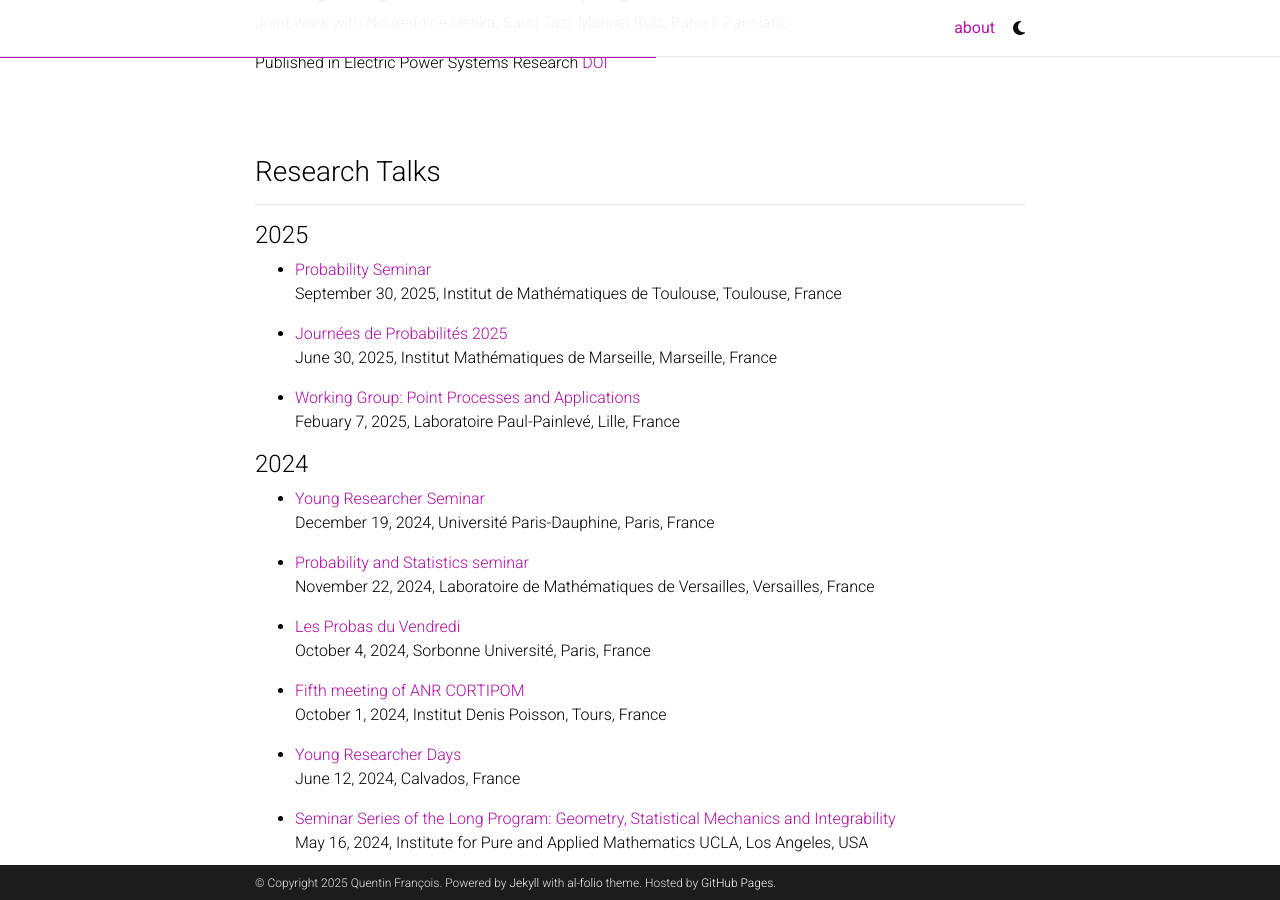
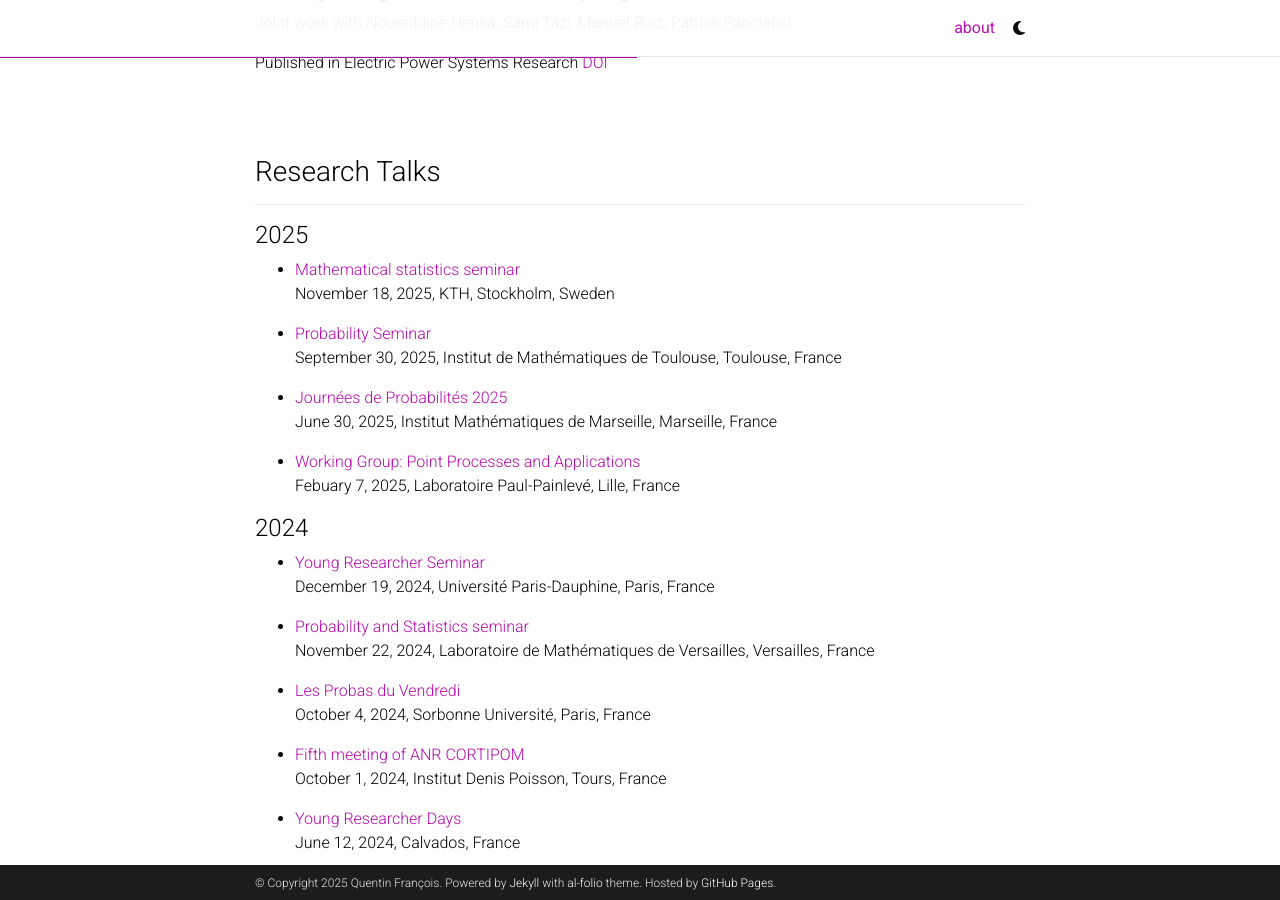
Before and after one commit to qufrancois/qufrancois.github.io, a Jekyll site: the page built from _pages/about.md, in a window 1280 px wide and 900 px high, scrolled down 1098 px. Built offline with Jekyll 4.4.1, drawn with Linux system fonts in a browser that asks for light colours; full-size pictures stand in for the smaller copies a plugin makes; comment, search, counter and statistics services are not loaded; a style sheet for code colours, icons or effects is not loaded.

Commit message:
added stockholm talk

```diff
--- a/_pages/about.md
+++ b/_pages/about.md
@@ -80,6 +80,10 @@
 ---
 
 #### 2025
+
+- [Mathematical statistics seminar](https://www.kth.se/en/2.82512/kalender/matstat/quentin-francois-a-positive-formula-for-the-product-of-conjugacy-classes-on-the-unitary-group-1.1440229?date=2025-11-18&orgdate=2025-08-02&length=1&orglength=152)
+ <br>
+November 18, 2025, KTH, Stockholm, Sweden
 
 - [Probability Seminar](https://indico.math.cnrs.fr/category/470/)
  <br>
```
